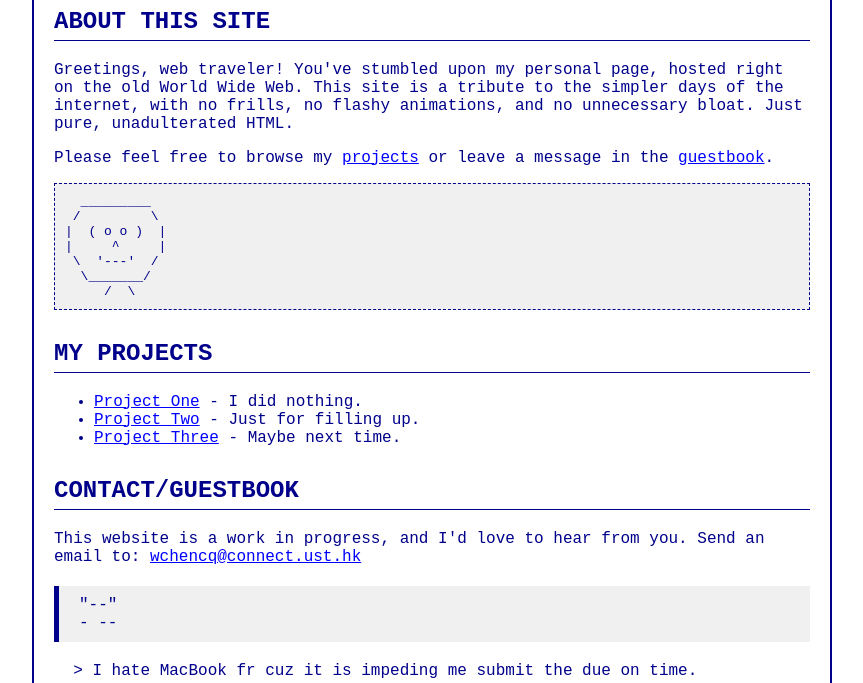
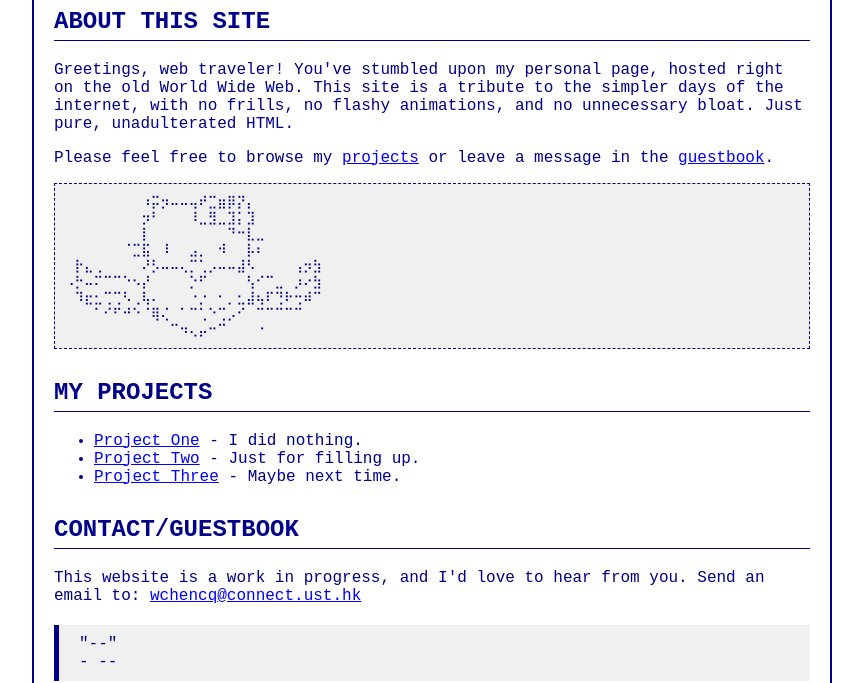
Before and after one commit to rileydidntwakeup/rileydidntwakeup.github.io, a plain HTML site: page index.html in a window 1280 px wide. Shown: the part 136-819 px from the top of the page, without its empty margins (208-1071 px from the left). Drawn offline with Linux system fonts and the light colour scheme.

Commit message:
add hello kitty

```diff
--- a/index.html
+++ b/index.html
@@ -112,13 +112,15 @@
 
         <!-- ASCII Art Block -->
         <pre>
-  _________
- /         \
-|  ( o o )  |
-|     ^     |
- \  '---'  /
-  \_______/
-     /  \
+⠀⠀⠀⠀⠀⠀⠀⠀⠰⡭⡲⠤⠤⢤⠞⣉⣶⡿⡝⡄⠀⠀⠀⠀⠀⠀⠀
+⠀⠀⠀⠀⠀⠀⠀⠀⡲⠃⠀⠀⠀⠸⣀⣻⣀⣹⡅⣹⠀⠀⠀⠀⠀⠀⠀
+⠀⠀⠀⠀⠀⠀⠀⠀⡇⠀⠀⠀⠀⠀⠀⠀⠀⠙⠒⣇⣀⠀⠀⠀⠀⠀⠀
+⠀⠀⠀⠀⠀⠀⠈⣉⣯⠀⠸⠀⠀⣠⡀⠀⠺⠀⠀⡧⠆⠀⠀⠀⠀⠀⠀
+⠀⡗⣄⢀⠀⠀⠀⠀⠜⡣⠤⠤⢄⡉⢁⡠⠤⠤⣼⠣⠀⠀⠀⠀⢠⡲⣳
+⠠⡓⠤⠍⠉⠉⠑⠢⡜⠀⠀⠀⠀⡑⠋⠀⠀⠀⠀⢣⠊⠉⣀⠀⡰⠔⣳
+⠀⠹⣖⣂⢉⢉⠣⢀⢧⠄⠀⠀⠀⠐⡐⠀⠂⡀⣂⣼⢦⠏⢙⠗⢒⠾⠉
+⠀⠀⠀⠁⠊⠋⠚⠑⠈⢿⢌⠀⠁⠉⢁⠑⢉⡠⠊⠀⠉⠉⠉⠉⠉⠀⠀
+⠀⠀⠀⠀⠀⠀⠀⠀⠀⠀⠀⠉⠲⢄⡤⠒⠉⠀⠀⠀⠐⠀⠀⠀⠀⠀⠀
 </pre>
 
         <!-- Projects Section -->
```
